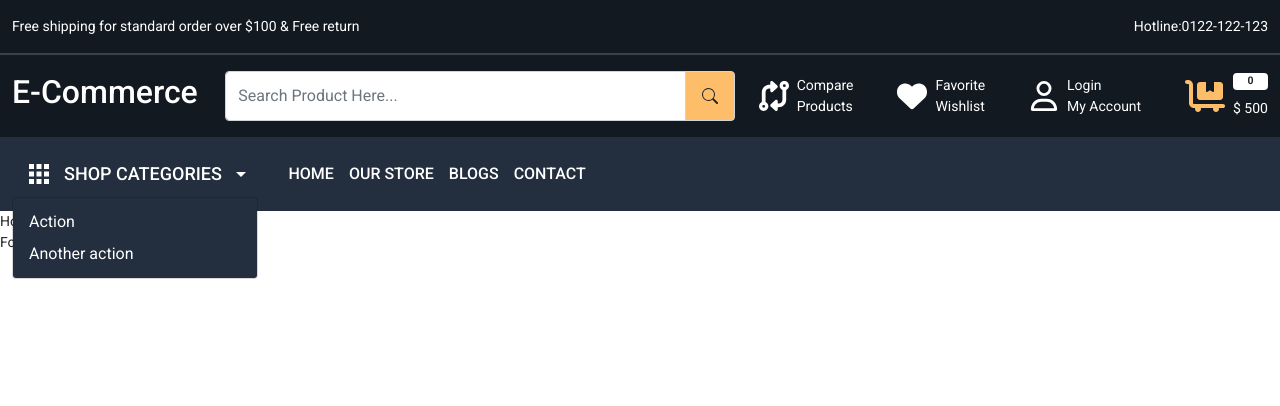
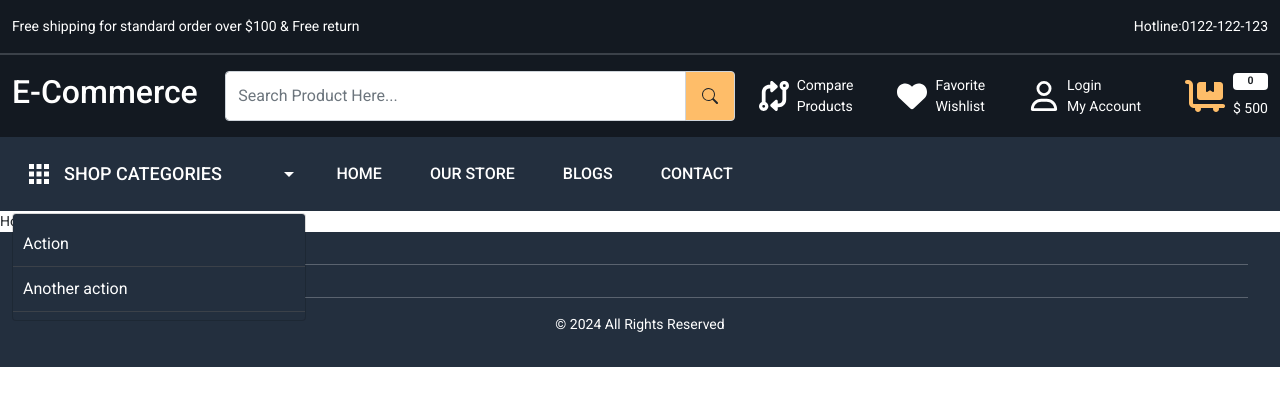
Before and after one commit to devanhdq/e-commerce-mern, a React (Vite) app in the folder frontend/: page / in a window 1280 px wide. Both pictures are taken after a click on the button "SHOP CATEGORIES". Shown: the top 406 px of the page. Built offline with nearby package versions, Linux system fonts and the light colour scheme.

Commit message:
feat: Add dropdown menu to header component

```diff
--- a/frontend/src/components/Footer.jsx
+++ b/frontend/src/components/Footer.jsx
@@ -1,9 +1,36 @@
-import React from 'react'
+import React from "react";
 
 const Footer = () => {
   return (
-    <div>Footer</div>
-  )
-}
+    <footer>
+      <div className="py-3">
+        <div className="container-xxl">
+          <div className="row">
+            <div className="col-5">
+              <div className="footer-top-data d-flex align-items-center">
 
-export default Footer
+              </div>
+            </div>
+            <div className="col-7"></div>
+          </div>
+        </div>
+      </div>
+      <hr />
+      <div className="py-3"></div>
+      <hr />
+      <div className="py-3">
+        <div className="container-xxl">
+          <div className="row">
+            <div className="col-12">
+              <p className="text-center text-white">
+                &copy; {new Date().getFullYear()} All Rights Reserved
+              </p>
+            </div>
+          </div>
+        </div>
+      </div>
+    </footer>
+  );
+};
+
+export default Footer;
--- a/frontend/src/components/Header.jsx
+++ b/frontend/src/components/Header.jsx
@@ -112,27 +112,29 @@ const Header = () => {
                       aria-expanded="false"
                     >
                       <CgMenuGridR size={30} />
-                      Shop Categories
+                     <span className="me-5 d-inline-block">
+                     Shop Categories
+                     </span>
                     </button>
                     <ul
                       className="dropdown-menu"
                       aria-labelledby="dropdownMenuButton1"
                     >
                       <li>
-                        <a className="dropdown-item text-white" href="#">
+                        <Link className="dropdown-item text-white" to={"/"}>
                           Action
-                        </a>
+                        </Link>
                       </li>
                       <li>
-                        <a className="dropdown-item text-white" href="#">
+                        <Link className="dropdown-item text-white" to={"/"}>
                           Another action
-                        </a>
+                        </Link>
                       </li>
                     </ul>
                   </div>
                 </div>
                 <div className="menu-links">
-                  <div className="d-flex align-items-center gap-15">
+                  <div className="d-flex align-items-center gap-5">
                     <NavLink className="text-white" to="/">
                       Home
                     </NavLink>
--- a/frontend/src/index.css
+++ b/frontend/src/index.css
@@ -8,6 +8,8 @@
   --color-charcoal: #3b4149;
   --color-light-orange: #febd69;
   --color-dark-slate-blue: #232f3e;
+  --color-blue-midnight: #3c5471;
+  --color-light-white: #f5f5f5;
 }
 body {
   font-family: "Roboto", sans-serif;
@@ -73,5 +75,31 @@ a {
 .header-bottom .dropdown-menu {
   background-color: var(--color-dark-slate-blue);
   width: 100%;
+  transform: translate3d(0, 60px, 0) !important;
+}
+.header-bottom .dropdown-item {
+  padding: 10px;
+  border-bottom: 1px solid var(--color-charcoal);
+}
+.header-bottom .dropdown-item:hover {
+  background-color: var(--color-blue-midnight);
+}
+.header-bottom .menu-links a:hover {
+  text-decoration: underline;
 }
 /* End Header */
+
+/* Starting styling footer */
+
+footer {
+  background-color: var(--color-dark-slate-blue);
+}
+
+footer hr{
+  color: white;
+  width: 95%;
+  text-align: center;
+  margin:auto;
+}
+
+/* End styling footer */
```
Also changed, not shown: 1 other file (tests, documents, lock files or other folders).
